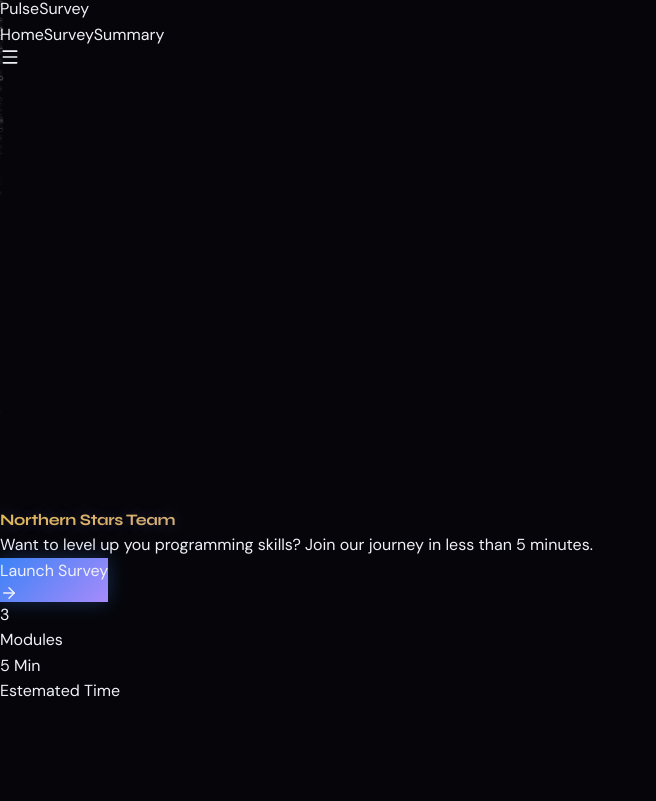
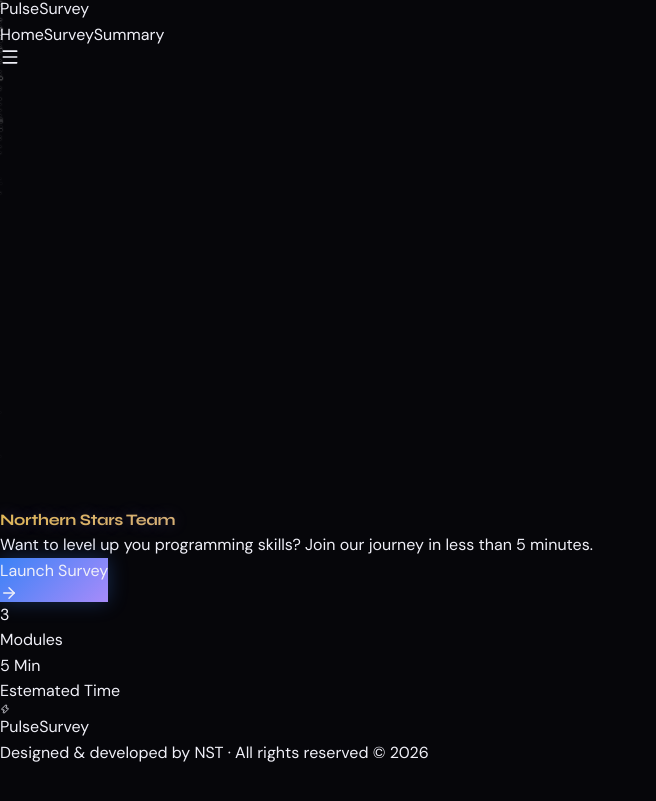
Before and after one commit to Ahmed-Youssef-404/NST-Custom-Form, a React (Vite) app: page / in a window 1280 px wide. Shown: the part 373-1174 px from the top of the page, without its empty margins (0-656 px from the left). Built offline with nearby package versions, Linux system fonts and the light colour scheme.

Commit message:
feet: add the Footer

```diff
--- /dev/null
+++ b/src/components/layout/Footer.tsx
@@ -0,0 +1,35 @@
+import { Zap } from 'lucide-react';
+
+export function Footer() {
+  return (
+    <footer className="relative border-t border-[var(--border)] ">
+      {/* Subtle top glow line */}
+      <div
+        className="absolute top-0 left-1/2 -translate-x-1/2 h-px w-48 pointer-events-none"
+        style={{
+          background: 'linear-gradient(90deg, transparent, var(--primary), transparent)',
+          opacity: 0.5,
+        }}
+      />
+
+      <div className="max-w-5xl mx-auto px-6 py-8 flex flex-col sm:flex-row items-center justify-between gap-3">
+        {/* Logo mark */}
+        <div className="flex items-center gap-2">
+          <div className="w-5 h-5 rounded-md bg-gradient-to-br from-[var(--primary)] to-[var(--secondary)] flex items-center justify-center">
+            <Zap size={10} className="text-white fill-white" />
+          </div>
+          <span className="text-xs font-semibold text-[var(--foreground)]">
+            Pulse<span className="text-[var(--primary)]">Survey</span>
+          </span>
+        </div>
+
+        {/* Copy */}
+        <p className="text-xs text-[var(--muted)] text-center">
+          Designed & developed by{' '}
+          <span className="text-[var(--foreground)] font-medium">NST</span>
+          {' '}· All rights reserved © {new Date().getFullYear()}
+        </p>
+      </div>
+    </footer>
+  );
+}
--- a/src/layouts/RootLayout.tsx
+++ b/src/layouts/RootLayout.tsx
@@ -1,6 +1,7 @@
 import { Outlet } from 'react-router-dom';
 import { Navbar } from '../components/layout/Navbar';
 import StarsBackground from '@/layouts/StarsBackground';
+import { Footer } from '@/components/layout/Footer';
 
 export function RootLayout() {
   return (
@@ -10,6 +11,7 @@ export function RootLayout() {
       <main>
         <Outlet />
       </main>
+      <Footer />
     </div>
   );
 }
```
